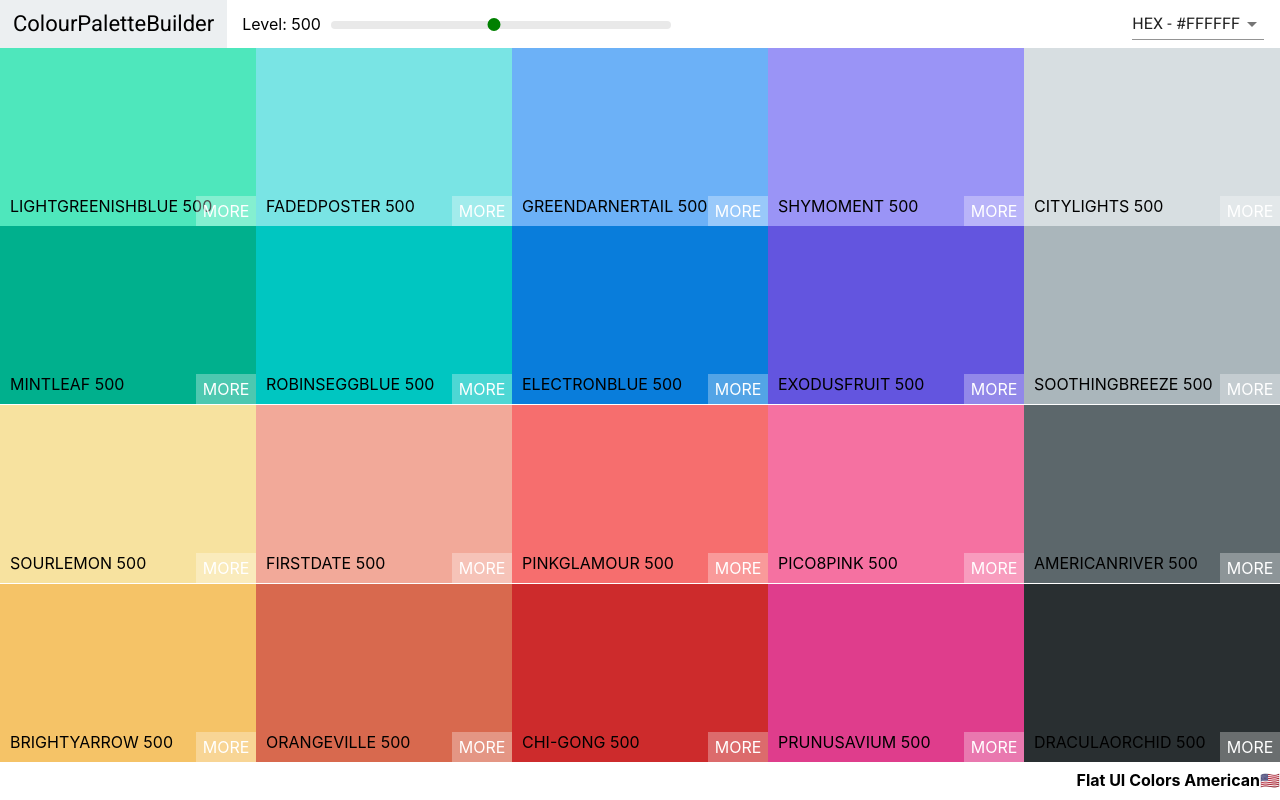
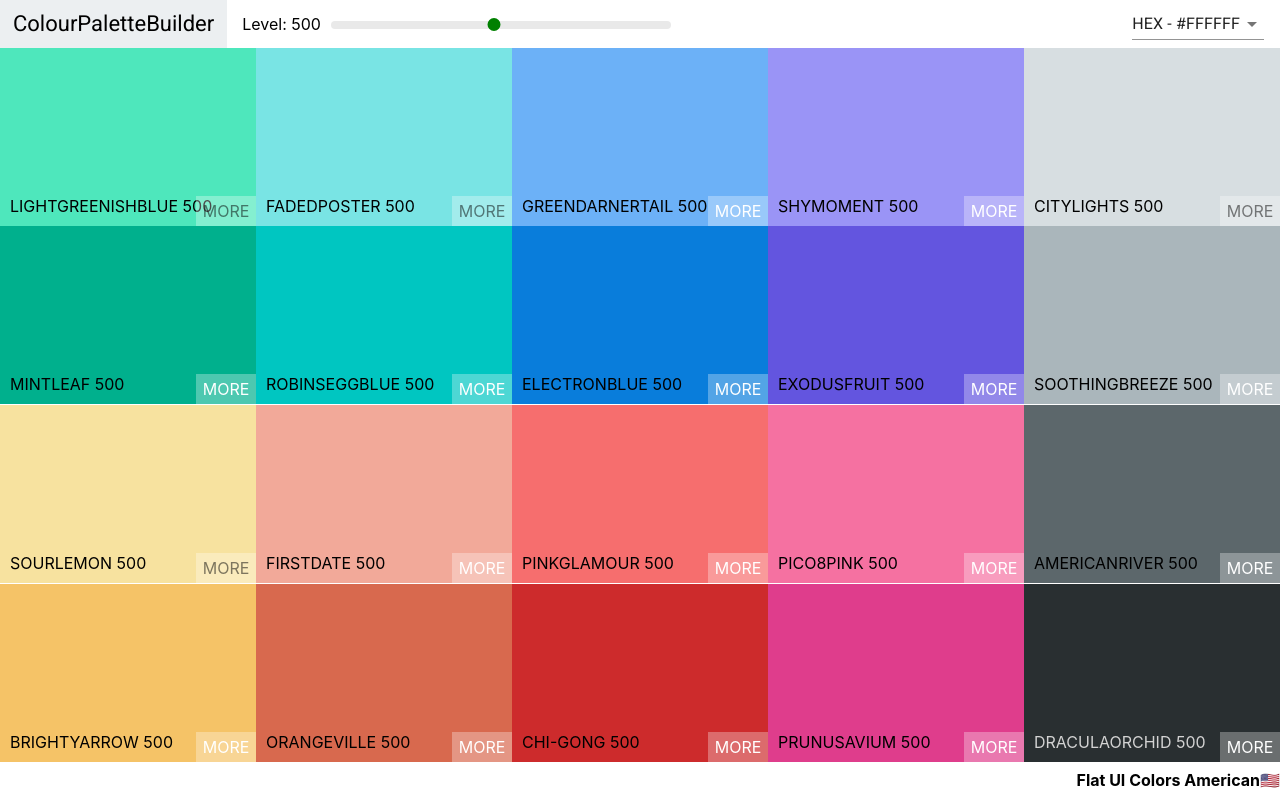
Before and after one commit to seanc-dev/react-color-picker, a React (Create React App) app: page /palette/flat-ui-colors-american in a window 1280 px wide. Built offline with nearby package versions, Linux system fonts and the light colour scheme.

Commit message:
Adjust text color based on Luminance

```diff
--- a/src/components/ColorBox.component.css
+++ b/src/components/ColorBox.component.css
@@ -56,6 +56,10 @@
   color: black;
 }
 
+.box-content .light-text {
+  color: lightgray;
+}
+
 .see-more {
   background: rgba(255, 255, 255, 0.3);
   position: absolute;
@@ -67,6 +71,10 @@
   width: 60px;
   text-align: center;
   line-height: 30px;
+}
+
+.ColorBox .dark-text {
+  color: rgba(0, 0, 0, 0.5)
 }
 
 .copy-overlay {
--- a/src/components/ColorBox.component.js
+++ b/src/components/ColorBox.component.js
@@ -1,4 +1,5 @@
 import React, { useState } from "react";
+import chroma from "chroma-js";
 import { CopyToClipboard } from "react-copy-to-clipboard";
 
 import "./ColorBox.component.css";
@@ -11,6 +12,8 @@
     setTimeout(() => setCopyTimeout(false), 1500);
   };
   const stopPropagation = (e) => e.stopPropagation();
+  const isDarkColor = chroma(background).luminance() <= 0.08;
+  const isLightColor = chroma(background).luminance() >= 0.6;
   return (
     <CopyToClipboard text={background} onCopy={changeCopyState}>
       <div className="ColorBox" style={{ background }}>
@@ -19,18 +22,22 @@
           className={`copy-overlay ${copyTimeout && "show"}`}
         />
         <div className={`copy-msg ${copyTimeout && "show"}`}>
-          <h1>Copied!</h1>
-          <p>{background}</p>
+          <h1 className={isLightColor ? "dark-text" : ""}>Copied!</h1>
+          <p className={isLightColor ? "dark-text" : ""}>{background}</p>
         </div>
         <div className="copy-container">
           <div className="box-content">
-            <span>{name}</span>
+            <span className={isDarkColor ? "light-text" : ""}>{name}</span>
           </div>
-          <button className="copy-button">Copy</button>
+          <button className={`copy-button ${isLightColor ? "dark-text" : ""}`}>
+            Copy
+          </button>
         </div>
         {moreLink && (
           <Link to={`/palette/${paletteId}/${id}`} onClick={stopPropagation}>
-            <span className="see-more">More</span>
+            <span className={`see-more ${isLightColor ? "dark-text" : ""}`}>
+              More
+            </span>
           </Link>
         )}
       </div>
```
